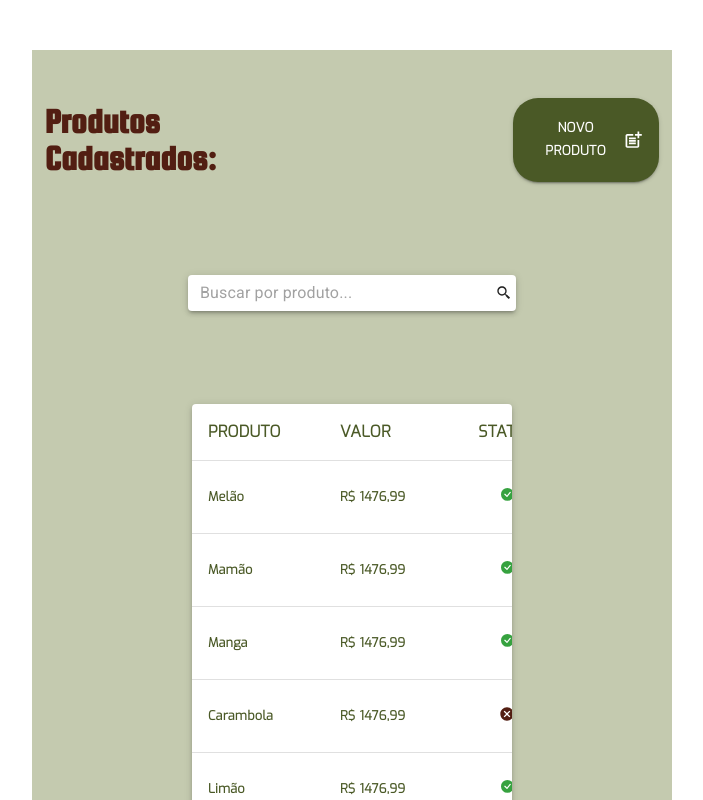
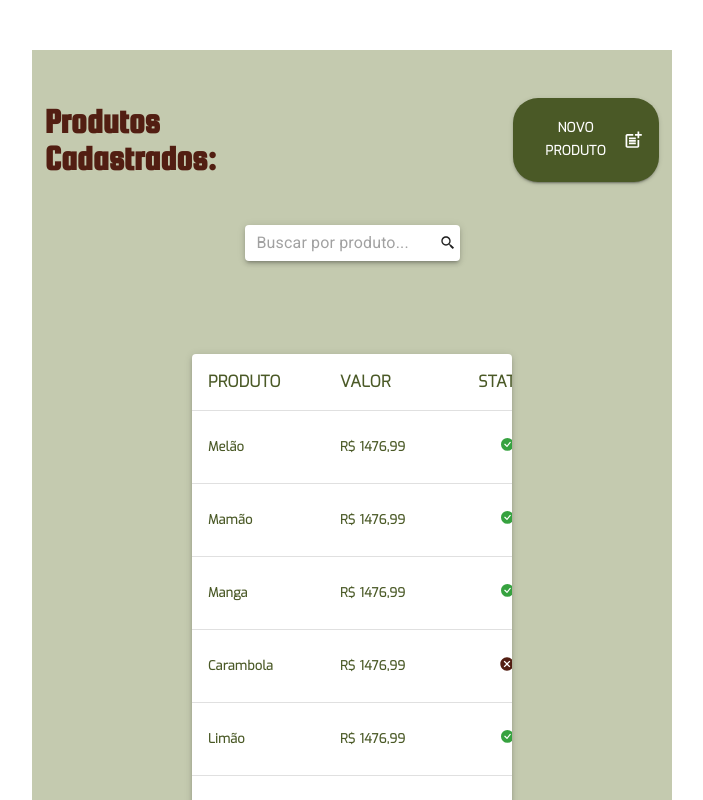
Before and after one commit to DEVin-Involves-PariPassu/M3P2-DEVinHortifruti-FrontEnd, a React (Create React App) app: page /produtos in a window 1280 px wide. Shown: the top 800 px of the page, without its empty margins (288-991 px from the left). Built offline with nearby package versions, Linux system fonts and the light colour scheme.

Commit message:
fix : ajuste de className para encerrar conflito de CSS

```diff
--- a/src/components/InputSearch/index.js
+++ b/src/components/InputSearch/index.js
@@ -7,7 +7,7 @@ function InputSearch({ placeholder, onChange }) {
   return (
     <Paper
       elevation={3}
-      className="container busca"
+      className="secao busca"
       component="form"
       sx={{
         p: "2px 4px",
```
